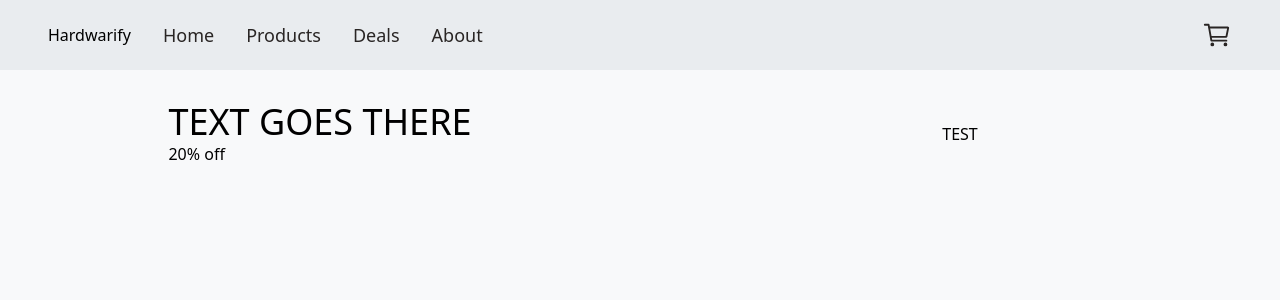
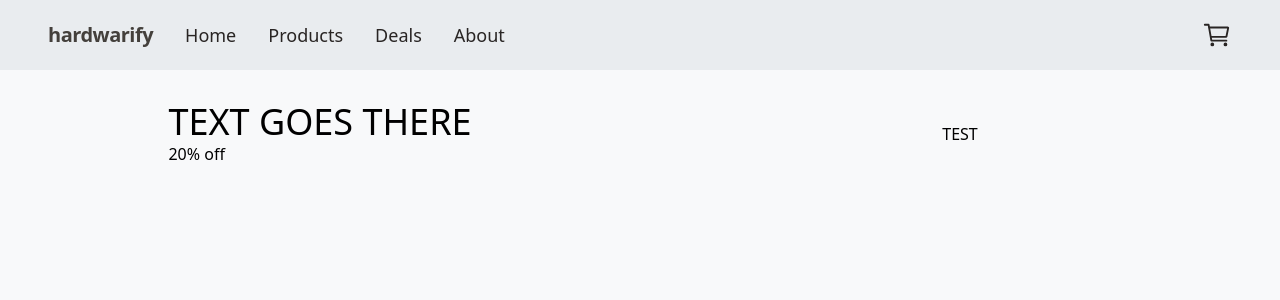
Before and after one commit to tojamrcel/hardwarify-project, a Next.js app: page / in a window 1280 px wide. Shown: the top 300 px of the page. Built offline with nearby package versions, Linux system fonts and the light colour scheme.

Commit message:
style: add styles to logo

```diff
--- a/app/_components/Header.tsx
+++ b/app/_components/Header.tsx
@@ -3,9 +3,14 @@ import { IoCartOutline } from "react-icons/io5";
 
 function Header() {
   return (
-    <header className="bg-white-second flex h-[70px] w-full items-center gap-8 px-12">
+    <header className="flex h-[70px] w-full items-center gap-8 bg-white-second px-12">
       <div>
-        <Link href="#">Hardwarify</Link>
+        <Link
+          className="text-xl font-semibold tracking-tight text-stone-700"
+          href="#"
+        >
+          hardwarify
+        </Link>
       </div>
       <nav className="w-full">
         <ul className="flex items-center gap-8 text-lg text-stone-800 duration-300">
```
